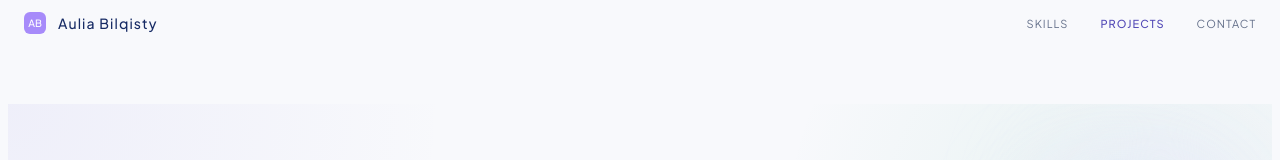
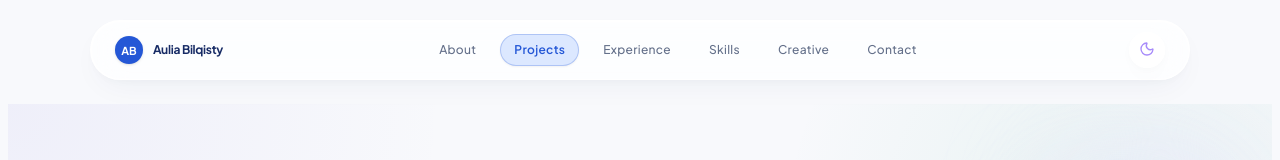
Before and after one commit to auliaablqst/portfolio-auliaablqst, a Next.js app: page / in a window 1280 px wide. Shown: the top 160 px of the page. Built offline with nearby package versions, Linux system fonts and the light colour scheme.

Commit message:
feat: navbar ramping dan theme toggle

```diff
--- a/components/Navbar.tsx
+++ b/components/Navbar.tsx
@@ -1,19 +1,39 @@
 "use client"
 
 import Link from "next/link"
-import { motion } from "framer-motion"
-import { useEffect, useState } from "react"
+import { motion, AnimatePresence } from "framer-motion"
+import { useEffect, useState, useRef } from "react"
+import { Menu, X } from "lucide-react"
 import { cn } from "@/lib/utils"
+import { SITE_CONFIG } from "@/constants"
+import { ThemeToggle } from "@/components/ThemeToggle"
 
 const navItems = [
+  { href: "#about", label: "About" },
+  { href: "#projects", label: "Projects" },
+  { href: "#experience", label: "Experience" },
   { href: "#skills", label: "Skills" },
-  { href: "#projects", label: "Projects" },
+  { href: "#creative", label: "Creative" },
   { href: "#contact", label: "Contact" },
 ]
 
 export function Navbar() {
   const [activeSection, setActiveSection] = useState("hero")
+  const [isScrolled, setIsScrolled] = useState(false)
+  const [mobileMenuOpen, setMobileMenuOpen] = useState(false)
+  const navRef = useRef<HTMLDivElement>(null)
 
+  // Scroll detection to adapt navbar width (scrollY < 40px vs >= 40px)
+  useEffect(() => {
+    const handleScroll = () => {
+      setIsScrolled(window.scrollY >= 40)
+    }
+    handleScroll()
+    window.addEventListener("scroll", handleScroll, { passive: true })
+    return () => window.removeEventListener("scroll", handleScroll)
+  }, [])
+
+  // Section observer to highlight active item
   useEffect(() => {
     const sections = navItems
       .map((item) => document.querySelector(item.href))
@@ -29,31 +49,89 @@ export function Navbar() {
           setActiveSection(visible.target.id)
         }
       },
-      { threshold: [0.35, 0.5, 0.65] }
+      { threshold: [0.2, 0.45, 0.7] }
     )
 
     sections.forEach((section) => observer.observe(section))
     return () => observer.disconnect()
   }, [])
 
+  // Close mobile drawer on Escape key or click outside
+  useEffect(() => {
+    const handleKeyDown = (e: KeyboardEvent) => {
+      if (e.key === "Escape") setMobileMenuOpen(false)
+    }
+    const handleClickOutside = (e: MouseEvent) => {
+      if (navRef.current && !navRef.current.contains(e.target as Node)) {
+        setMobileMenuOpen(false)
+      }
+    }
+
+    if (mobileMenuOpen) {
+      document.addEventListener("keydown", handleKeyDown)
+      document.addEventListener("mousedown", handleClickOutside)
+    }
+    return () => {
+      document.removeEventListener("keydown", handleKeyDown)
+      document.removeEventListener("mousedown", handleClickOutside)
+    }
+  }, [mobileMenuOpen])
+
   return (
-    <motion.nav
-      initial={{ y: -100, opacity: 0 }}
-      animate={{ y: 0, opacity: 1 }}
-      transition={{ duration: 0.45, ease: "easeOut" }}
-      className="fixed inset-x-0 top-0 z-50 bg-transparent px-4 py-3 sm:px-6"
+    <header className="fixed inset-x-0 top-3 sm:top-5 z-50 flex justify-center px-4 pointer-events-none">
+      <motion.div
+        ref={navRef}
+        layout
+        transition={{ type: "spring", stiffness: 260, damping: 28 }}
+        className={cn(
+          "pointer-events-auto relative mx-auto flex flex-col items-center transition-all duration-300",
+          isScrolled
+            ? "w-full max-w-[640px]"
+            : "w-full max-w-[1100px]"
+        )}
       >
-      <div className="mx-auto flex max-w-7xl items-center justify-between gap-6">
-        <Link href="#hero" className="inline-flex items-center gap-3 text-[var(--text)]">
-          <span className="flex h-[22px] w-[22px] items-center justify-center rounded-[6px] bg-[var(--accent)] text-[10px] font-medium text-white">
-            AB
+        {/* Floating Liquid Glass Pill */}
+        <motion.div
+          layout
+          transition={{ type: "spring", stiffness: 260, damping: 28 }}
+          className={cn(
+            "flex w-full items-center justify-between rounded-full border",
+            "border-[var(--glass-border)] bg-[var(--glass-bg)]",
+            "[box-shadow:var(--glass-highlight),var(--glass-shadow)]",
+            "dark:[box-shadow:var(--glass-highlight),0_12px_36px_rgba(0,0,0,0.7),0_0_24px_rgba(91,140,255,0.08)]",
+            "backdrop-blur-[var(--glass-blur-mobile)] md:backdrop-blur-[var(--glass-blur)] backdrop-saturate-[180%]",
+            "transition-all duration-300",
+            isScrolled
+              ? "px-3 py-1.5 sm:px-4 sm:py-2"
+              : "px-4 py-2 sm:px-6 sm:py-2.5"
+          )}
+        >
+          {/* Logo / Initials (Left) */}
+          <Link
+            href="#hero"
+            className="group flex min-h-[38px] items-center gap-2.5 rounded-full pr-1 text-[var(--text)] no-underline transition-transform hover:scale-[1.02] focus-visible:outline-none"
+            onClick={() => setMobileMenuOpen(false)}
+          >
+            <span className="flex h-7 w-7 items-center justify-center rounded-full bg-[var(--primary)] text-[11px] font-bold text-white shadow-sm">
+              {SITE_CONFIG.name
+                .split(" ")
+                .map((n) => n[0])
+                .slice(0, 2)
+                .join("") || "AB"}
             </span>
-          <span className="text-sm font-medium tracking-[0.08em] text-[var(--text)]">
-            Aulia Bilqisty
+            <span className="hidden text-xs font-bold tracking-tight text-[var(--text)] sm:inline no-underline">
+              {SITE_CONFIG.name}
             </span>
           </Link>
 
-        <div className="hidden items-center gap-8 md:flex">
+          {/* Desktop Nav Items (Center, Spacing adapts to scroll) */}
+          <nav
+            className={cn(
+              "hidden items-center md:flex transition-all duration-300",
+              isScrolled ? "gap-0.5 sm:gap-1" : "gap-1.5 sm:gap-2.5"
+            )}
+            aria-label="Main Navigation"
+          >
             {navItems.map((item) => {
               const isActive = activeSection === item.href.slice(1)
               return (
@@ -61,28 +139,87 @@ export function Navbar() {
                   key={item.href}
                   href={item.href}
                   className={cn(
-                  "text-[11px] font-normal uppercase tracking-[0.09em] transition-colors",
-                  isActive ? "font-medium text-[#534AB7]" : "text-[var(--text-muted)] hover:text-[var(--text)]"
+                    "relative flex min-h-[32px] items-center rounded-full text-[11px] sm:text-xs font-medium tracking-wide no-underline transition-colors duration-200",
+                    isScrolled ? "px-2.5 sm:px-3 py-1" : "px-3.5 py-1.5",
+                    isActive
+                      ? "text-[var(--primary)] font-semibold"
+                      : "text-[var(--text-muted)] hover:text-[var(--text)]"
                   )}
                 >
                   {item.label}
+                  {isActive && (
+                    <motion.span
+                      layoutId="activeNavPill"
+                      className="absolute inset-0 -z-10 rounded-full bg-[var(--primary-soft)] border border-[var(--primary)]/25 shadow-xs"
+                      transition={{ type: "spring", stiffness: 380, damping: 30 }}
+                    />
+                  )}
                 </Link>
               )
             })}
+          </nav>
+
+          {/* Actions: Theme Toggle & Mobile Menu (Right) */}
+          <div className="flex items-center gap-1.5">
+            <ThemeToggle className="h-8 w-8 sm:h-9 sm:w-9" />
+
+            {/* Mobile Hamburger Button */}
+            <button
+              type="button"
+              onClick={() => setMobileMenuOpen((prev) => !prev)}
+              aria-expanded={mobileMenuOpen}
+              aria-label="Toggle navigation menu"
+              className={cn(
+                "flex h-9 w-9 items-center justify-center rounded-full border border-[var(--glass-border)] bg-[var(--glass-bg)]",
+                "[box-shadow:var(--glass-highlight),var(--glass-shadow)]",
+                "text-[var(--text)] transition-all md:hidden",
+                "hover:bg-[var(--glass-bg-strong)] focus-visible:outline-none"
+              )}
+            >
+              {mobileMenuOpen ? <X className="h-4 w-4" /> : <Menu className="h-4 w-4" />}
+            </button>
           </div>
+        </motion.div>
 
-        <div className="flex items-center gap-4 md:hidden">
-          {navItems.map((item) => (
+        {/* Mobile Drawer (Liquid Glass Dropdown) */}
+        <AnimatePresence>
+          {mobileMenuOpen && (
+            <motion.div
+              initial={{ opacity: 0, y: -10, scale: 0.98 }}
+              animate={{ opacity: 1, y: 0, scale: 1 }}
+              exit={{ opacity: 0, y: -10, scale: 0.98 }}
+              transition={{ duration: 0.2, ease: "easeOut" }}
+              className={cn(
+                "mt-2 w-full overflow-hidden rounded-2xl border border-[var(--glass-border-strong)]",
+                "bg-[var(--glass-bg-strong)] dark:bg-[var(--bg-elevated)]/95 [box-shadow:var(--glass-highlight),0_20px_45px_-10px_rgba(0,0,0,0.5)]",
+                "backdrop-blur-[var(--glass-blur)] backdrop-saturate-[180%] p-2 md:hidden"
+              )}
+            >
+              <nav className="flex flex-col gap-1" aria-label="Mobile Navigation">
+                {navItems.map((item) => {
+                  const isActive = activeSection === item.href.slice(1)
+                  return (
                     <Link
                       key={item.href}
                       href={item.href}
-              className="text-[11px] font-normal uppercase tracking-[0.09em] text-[var(--text-muted)]"
+                      onClick={() => setMobileMenuOpen(false)}
+                      className={cn(
+                        "flex min-h-[44px] items-center justify-between rounded-xl px-4 py-2 text-xs font-medium no-underline transition-colors",
+                        isActive
+                          ? "bg-[var(--primary-soft)] text-[var(--primary)] font-semibold"
+                          : "text-[var(--text)] hover:bg-black/[0.04] dark:hover:bg-white/[0.06]"
+                      )}
                     >
-              {item.label}
+                      <span>{item.label}</span>
+                      {isActive && <span className="h-1.5 w-1.5 rounded-full bg-[var(--primary)]" />}
                     </Link>
-          ))}
-        </div>
-      </div>
-    </motion.nav>
+                  )
+                })}
+              </nav>
+            </motion.div>
+          )}
+        </AnimatePresence>
+      </motion.div>
+    </header>
   )
 }
--- a/components/ThemeToggle.tsx
+++ b/components/ThemeToggle.tsx
@@ -1,80 +1,90 @@
 "use client"
 
 import { motion, AnimatePresence } from "framer-motion"
-import { useState, useEffect } from "react"
+import { useSyncExternalStore } from "react"
+import { Sun, Moon } from "lucide-react"
+import { cn } from "@/lib/utils"
 
-export function ThemeToggle() {
-  const [isDark, setIsDark] = useState(() => {
-    const savedTheme = globalThis.window?.localStorage.getItem('theme')
-    const systemPrefersDark = globalThis.window?.matchMedia('(prefers-color-scheme: dark)').matches ?? false
-    return savedTheme === 'dark' || (!savedTheme && systemPrefersDark)
+interface ThemeToggleProps {
+  className?: string
+}
+
+function subscribeTheme(callback: () => void) {
+  if (typeof window === "undefined") return () => {}
+  const observer = new MutationObserver(callback)
+  observer.observe(document.documentElement, {
+    attributes: true,
+    attributeFilter: ["class"],
   })
+  return () => observer.disconnect()
+}
 
-  useEffect(() => {
-    document.documentElement.classList.toggle('dark', isDark)
-  }, [isDark])
+function getThemeSnapshot(): boolean {
+  if (typeof document === "undefined") return false
+  return document.documentElement.classList.contains("dark")
+}
+
+function getThemeServerSnapshot(): boolean {
+  return false // Default is always light mode
+}
+
+export function ThemeToggle({ className }: Readonly<ThemeToggleProps>) {
+  const isDark = useSyncExternalStore(
+    subscribeTheme,
+    getThemeSnapshot,
+    getThemeServerSnapshot
+  )
 
   const toggleTheme = () => {
-    const newDark = !isDark
-    setIsDark(newDark)
-    document.documentElement.classList.toggle('dark', newDark)
-    localStorage.setItem('theme', newDark ? 'dark' : 'light')
+    const nextDark = !isDark
+    if (nextDark) {
+      document.documentElement.classList.add("dark")
+      localStorage.setItem("theme", "dark")
+    } else {
+      document.documentElement.classList.remove("dark")
+      localStorage.setItem("theme", "light")
+    }
   }
 
   return (
     <motion.button
+      type="button"
       onClick={toggleTheme}
-      className="fixed top-6 right-6 z-50 p-3 rounded-full bg-[var(--card-bg)] border border-[var(--glass-border)] backdrop-blur-sm hover:bg-[var(--glass)] transition-all duration-300"
+      aria-label={isDark ? "Ganti ke mode terang" : "Ganti ke mode gelap"}
+      className={cn(
+        "relative flex h-11 w-11 items-center justify-center rounded-full",
+        "border border-[var(--glass-border)] bg-[var(--glass-bg)]",
+        "[box-shadow:var(--glass-highlight),var(--glass-shadow)]",
+        "backdrop-blur-[var(--glass-blur-mobile)] md:backdrop-blur-[var(--glass-blur)]",
+        "text-[var(--text)] transition-all duration-300",
+        "hover:border-[var(--accent)]/40 hover:bg-[var(--glass-bg-strong)]",
+        "focus-visible:outline-none focus-visible:ring-2 focus-visible:ring-[var(--accent)]",
+        className
+      )}
       whileHover={{ scale: 1.05 }}
       whileTap={{ scale: 0.95 }}
     >
-      <AnimatePresence mode="wait">
+      <AnimatePresence mode="wait" initial={false}>
         {isDark ? (
-          <motion.svg
+          <motion.div
             key="sun"
-            initial={{ rotate: -180, opacity: 0 }}
-            animate={{ rotate: 0, opacity: 1 }}
-            exit={{ rotate: 180, opacity: 0 }}
-            transition={{ duration: 0.3 }}
-            width="20"
-            height="20"
-            viewBox="0 0 24 24"
-            fill="none"
-            stroke="currentColor"
-            strokeWidth="2"
-            strokeLinecap="round"
-            strokeLinejoin="round"
-            className="text-[var(--accent)]"
+            initial={{ rotate: -90, scale: 0.7, opacity: 0 }}
+            animate={{ rotate: 0, scale: 1, opacity: 1 }}
+            exit={{ rotate: 90, scale: 0.7, opacity: 0 }}
+            transition={{ duration: 0.2 }}
           >
-            <circle cx="12" cy="12" r="5" />
-            <line x1="12" y1="1" x2="12" y2="3" />
-            <line x1="12" y1="21" x2="12" y2="23" />
-            <line x1="4.22" y1="4.22" x2="5.64" y2="5.64" />
-            <line x1="18.36" y1="18.36" x2="19.78" y2="19.78" />
-            <line x1="1" y1="12" x2="3" y2="12" />
-            <line x1="21" y1="12" x2="23" y2="12" />
-            <line x1="4.22" y1="19.78" x2="5.64" y2="18.36" />
-            <line x1="18.36" y1="5.64" x2="19.78" y2="4.22" />
-          </motion.svg>
+            <Sun className="h-4 w-4 text-amber-400" />
+          </motion.div>
         ) : (
-          <motion.svg
+          <motion.div
             key="moon"
-            initial={{ rotate: 180, opacity: 0 }}
-            animate={{ rotate: 0, opacity: 1 }}
-            exit={{ rotate: -180, opacity: 0 }}
-            transition={{ duration: 0.3 }}
-            width="20"
-            height="20"
-            viewBox="0 0 24 24"
-            fill="none"
-            stroke="currentColor"
-            strokeWidth="2"
-            strokeLinecap="round"
-            strokeLinejoin="round"
-            className="text-[var(--accent)]"
+            initial={{ rotate: 90, scale: 0.7, opacity: 0 }}
+            animate={{ rotate: 0, scale: 1, opacity: 1 }}
+            exit={{ rotate: -90, scale: 0.7, opacity: 0 }}
+            transition={{ duration: 0.2 }}
           >
-            <path d="M21 12.79A9 9 0 1 1 11.21 3 7 7 0 0 0 21 12.79z" />
-          </motion.svg>
+            <Moon className="h-4 w-4 text-[var(--accent)]" />
+          </motion.div>
         )}
       </AnimatePresence>
     </motion.button>
```
Lines whose indentation alone changed are shown as unchanged.
